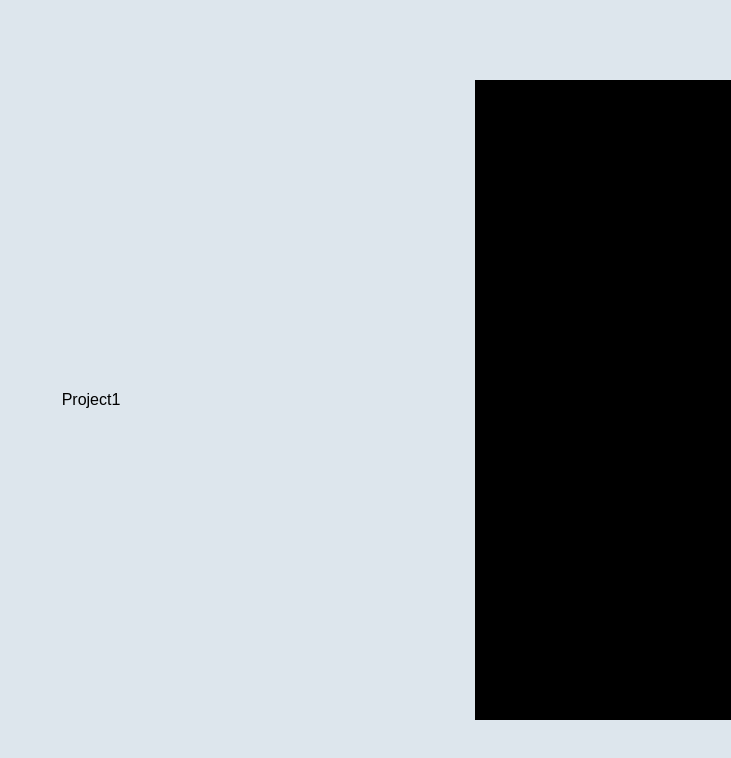
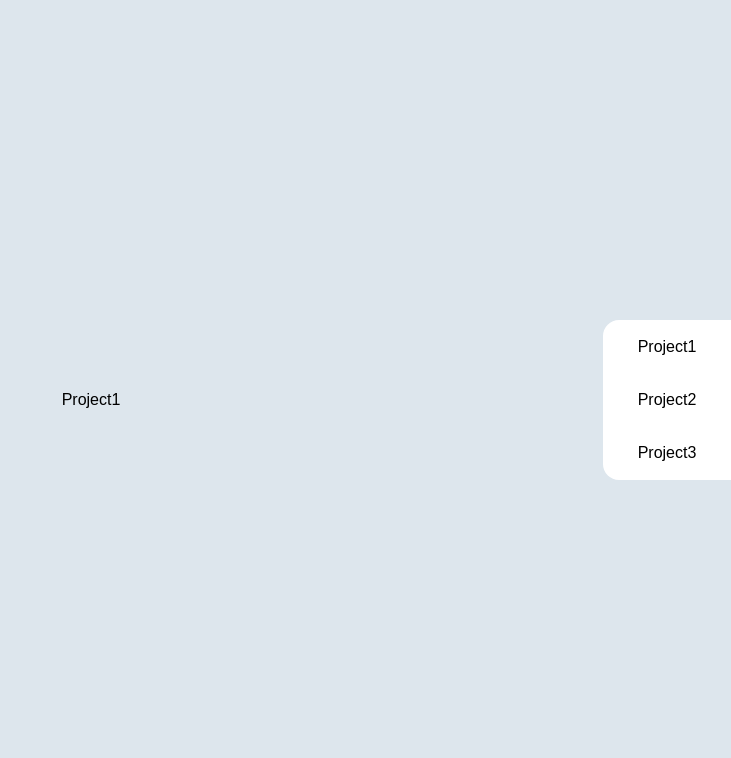
Before and after one commit to startartart/gblog, a React (Vite) app: page /gblog/project in a window 1280 px wide. Shown: the top 758 px of the page, without its empty margins (549-1280 px from the left). Built offline with nearby package versions, Linux system fonts and the light colour scheme.

Commit message:
feat: SideText, SideBar 컴포넌트 구현

```diff
--- a/src/components/SideBar.tsx
+++ b/src/components/SideBar.tsx
@@ -1,19 +1,44 @@
+import { useState } from 'react';
 import styled from '@emotion/styled';
+import { projectData } from '../constants/projectData';
+import SideText from '../components/SideText';
 
-const SideBarLayout = styled.div<SideBarLayoutProps>`
+const SideBarLayout = styled.div`
   position: fixed;
-  width: 20%;
-  height: 80%;
+  width: 10%;
+  height: 20%;
   right: 0;
   top: 50%;
   transform: translateY(-50%);
-  background-color: black;
+  background-color: white;
+  border-radius: 1rem 0 0 1rem;
+  display: flex;
+  flex-direction: column;
+  align-items: center;
+  justify-content: space-around;
 `;
 
-type SideBarLayoutProps = {
-  projects: number;
+type SideBarProps = {
+  current: string;
+  onClick: (id: number) => void;
 };
 
-export default function SideBar() {
-  return <SideBarLayout projects={3}></SideBarLayout>;
+export default function SideBar({ current, onClick }: SideBarProps) {
+  // const [fold, setFold] = useState(false);
+
+  return (
+    <SideBarLayout>
+      {projectData.map((project) => {
+        return (
+          <SideText
+            current={current === 'project' + project.id}
+            name={project.name}
+            id={project.id}
+            onClick={onClick}
+            key={project.id}
+          ></SideText>
+        );
+      })}
+    </SideBarLayout>
+  );
 }
--- /dev/null
+++ b/src/components/SideText.tsx
@@ -0,0 +1,28 @@
+import styled from '@emotion/styled';
+
+const SideTextBarLayout = styled.div<SideTextBarBoxProps>`
+  color: ${(props) => (props.current ? '#27374D' : '#000000')};
+`;
+
+type SideTextBarProps = {
+  current: boolean;
+  name: string;
+  id: number;
+  onClick: (id: number) => void;
+};
+
+type SideTextBarBoxProps = {
+  current: boolean;
+};
+export default function SideTextBar({
+  current,
+  name,
+  id,
+  onClick,
+}: SideTextBarProps) {
+  return (
+    <SideTextBarLayout current={current} onClick={() => onClick(id)}>
+      {name}
+    </SideTextBarLayout>
+  );
+}
```
